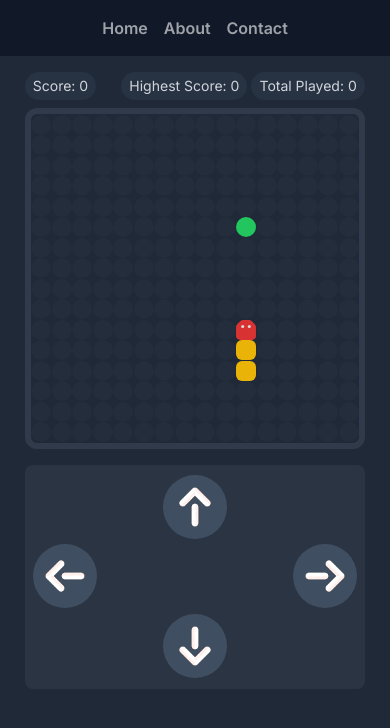
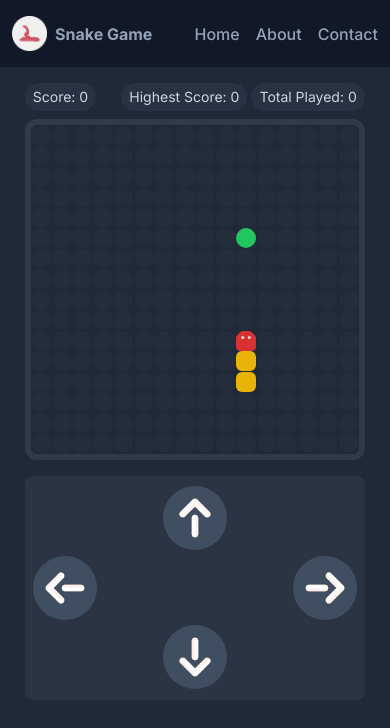
Before and after one commit to Topu-Roy/react-snake-game, a Next.js app: page /snake-game in a window 390 px wide. Shown: the top 728 px of the page. Built offline with nearby package versions, Linux system fonts and the light colour scheme.

Commit message:
Navbar is responsive & added logo

```diff
--- a/src/components/Game.tsx
+++ b/src/components/Game.tsx
@@ -247,7 +247,7 @@ export default function Game() {
     return (
         <section className="max-w-7x">
             {/* score & statistics */}
-            <div className="flex justify-between items-center w-[340px] sm:w-[420px] lg:w-[630px] sm:ml-8 text-sm  pt-4">
+            <div className="flex justify-between items-center w-[340px] sm:w-[420px] lg:w-[630px] sm:ml-8 text-sm pt-4">
                 <span className="flex justify-center items-center px-2 sm:px-4 py-1 sm:py-2 bg-slate-700/40 text-gray-300 rounded-full">Score: {score}</span>
                 <div className="flex justify-center items-center gap-1 sm:gap-4">
                     <span className="flex justify-center items-center px-2 sm:px-4 py-1 sm:py-2 bg-slate-700/40 text-gray-300 rounded-full">Highest Score: {highScore}</span>
@@ -309,8 +309,6 @@ export default function Game() {
                             </div>
                         </div>
                     </div>
-
-                    <span></span>
                 </div>
 
                 {/* Controls for mobile */}
@@ -337,7 +335,6 @@ export default function Game() {
                                 onClick={() => buttonControl('Right')}
                             >
                                 <Image alt="arrow" src={'/arrow-right.png'} height={40} width={40} />
-
                             </button>
                         </div>
                         <div className="flex-1 w-full h-full flex justify-center items-center">
@@ -346,7 +343,6 @@ export default function Game() {
                                 onClick={() => buttonControl('Down')}
                             >
                                 <Image alt="arrow" src={'/arrow-right.png'} height={40} width={40} className="rotate-90" />
-
                             </button>
                         </div>
                     </div>
--- a/src/components/NavBar.tsx
+++ b/src/components/NavBar.tsx
@@ -1,11 +1,16 @@
+import Image from 'next/image'
 import Link from 'next/link'
 import React from 'react'
 
 function NavBar() {
     return (
-        <header className='w-full bg-gray-900 py-4'>
-            <nav className='flex justify-center items-center w-full max-w-7xl mx-auto'>
-                <ul className='flex justify-center items-center gap-4 font-semibold text-base text-white/60'>
+        <header className='w-full bg-gray-900 py-4 px-3 sm:px-6 md:px-8 lg:px-6 xl:px-16'>
+            <nav className='flex justify-between items-center w-full max-w-7xl mx-auto'>
+                <Link href={'/'} className='flex justify-center items-center gap-2'>
+                    <Image src={'/snake-logo.png'} alt='snake game by topu' height={35} width={35} />
+                    <h2 className='font-bold sm:text-lg text-slate-400'>Snake Game</h2>
+                </Link>
+                <ul className='flex justify-center items-center gap-4 font-medium text-base text-slate-400'>
                     <li className=""><Link href={'/'}>Home</Link></li>
                     <li className=""><Link href={'/about'}>About</Link></li>
                     <li className=""><Link href={'/contact'}>Contact</Link></li>
```
Also changed, not shown: public/snake-logo.png (added).
